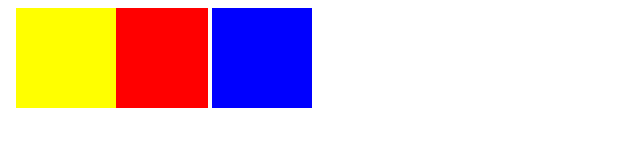
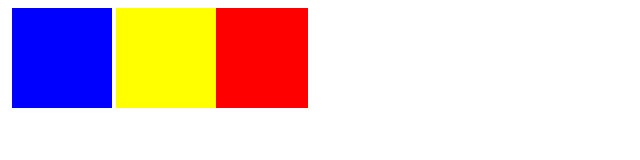
Before and after one commit to themesexpert1986/html-css-pro, a website: page position-relative.html in a window 1280 px wide. Shown: the whole page, without its empty margins (0-640 px from the left). Drawn offline with Linux system fonts and the light colour scheme.

Commit message:
Update from codepen

```diff
--- a/css/position-relative.css
+++ b/css/position-relative.css
@@ -1,22 +1,22 @@
 .red {
     background-color: red;
     display: inline-block;
-    left: 100px;
+    left: 200px;
     position: relative;
 }
 
 .blue {
     background-color: blue;
     display: inline-block;
-    left: 100px;
     position: relative;
+    right: 100px;
 }
 
 .yellow {
     background-color: yellow;
     display: inline-block;
     position: relative;
-    right: 200px;
+    right: 100px;
 }
 
 .box-size {
```
